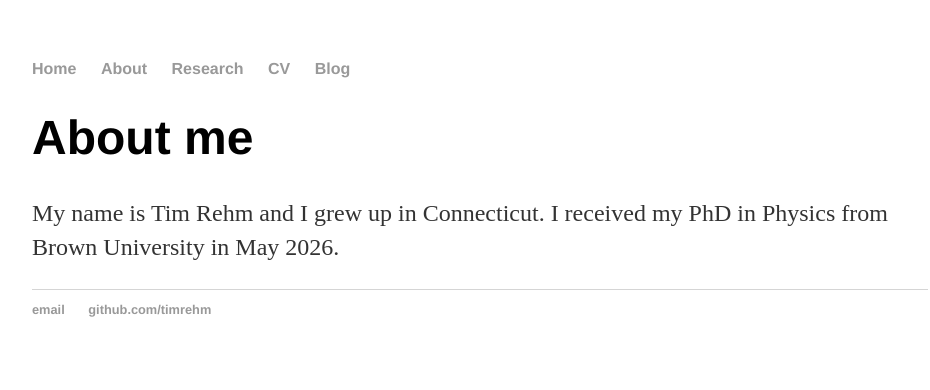
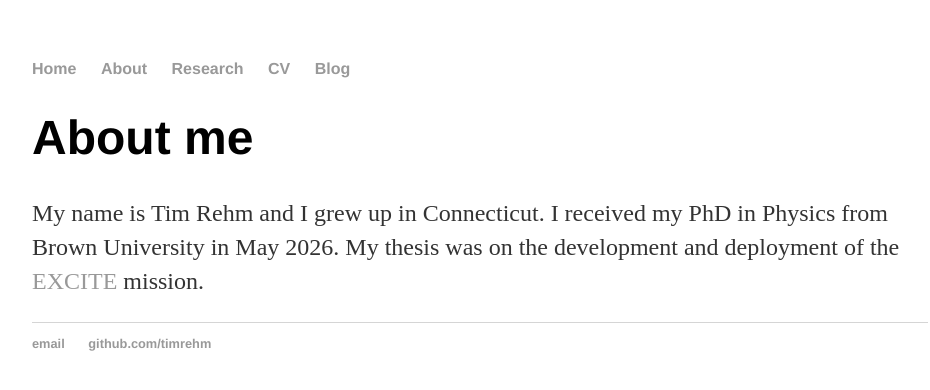
Before and after one commit to timrehm/timrehm.github.io, a Jekyll site: the page built from about/index.html, in a window 1280 px wide. Shown: the top 390 px of the page, without its empty margins (160-1090 px from the left). Built offline with Jekyll 4.4.1, drawn with Linux system fonts in a browser that asks for light colours.

Commit message:
Update index.html

```diff
--- a/about/index.html
+++ b/about/index.html
@@ -3,4 +3,5 @@
 title: About me
 ---
 	<h1>{{ page.title }}</h1>
-	<p>My name is Tim Rehm and I grew up in Connecticut. I received my PhD in Physics from Brown University in May 2026.</p>
+	<p>My name is Tim Rehm and I grew up in Connecticut. I received my PhD in Physics from Brown University in May 2026. My thesis was on
+	the development and deployment of the <a href="/research/excite.html">EXCITE</a> mission.</p>
```
